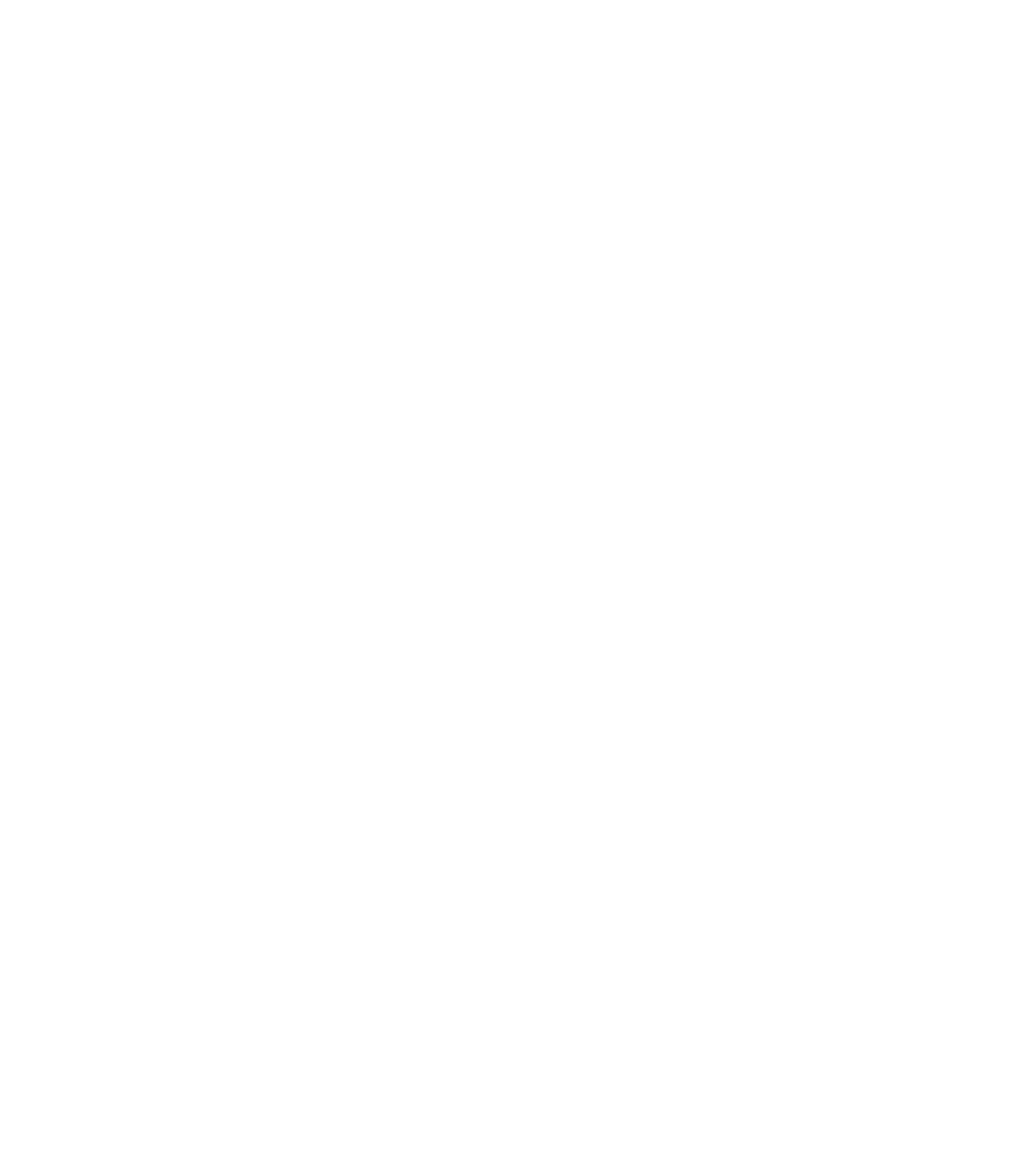
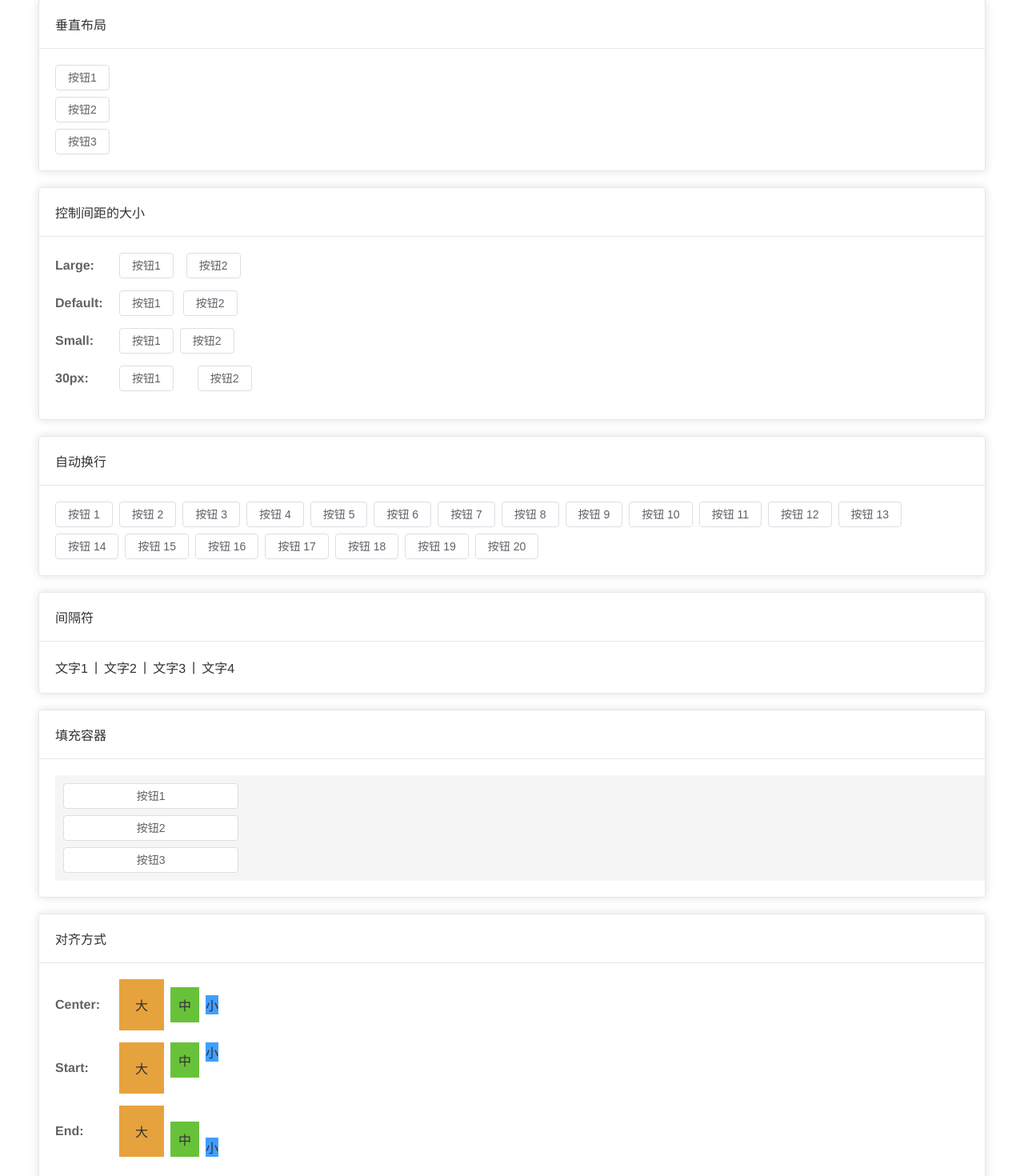
Before and after one commit to MHnanyu/custom-ui-playground, a Vue app: page /space in a window 1280 px wide. Before the commit this address had no page. Shown: the part 319-1789 px from the top of the page at 80% size. Before the commit the page ends 800 px from the top, so only its background shows below. Built offline with nearby package versions, Linux system fonts and the light colour scheme.

Commit message:
feat: 添加 Space 间距组件
- 新增 Space 组件及相关示例
- 添加 /space 路由
- 更新首页导航添加 Space 入口
- 更新 README 组件进度统计

```diff
--- /dev/null
+++ b/src/components/Space/index.vue
@@ -0,0 +1,18 @@
+<template>
+  <el-space v-bind="$attrs">
+    <template v-if="slots.default" #default>
+      <slot></slot>
+    </template>
+  </el-space>
+</template>
+
+<script setup lang="ts">
+import { useSlots } from 'vue'
+
+defineOptions({
+  name: 'CcSpace',
+  inheritAttrs: false
+})
+
+const slots = useSlots()
+</script>
--- a/src/router/index.ts
+++ b/src/router/index.ts
@@ -47,6 +47,11 @@
       path: '/scrollbar',
       name: 'Scrollbar',
       component: () => import('@/views/Scrollbar.vue')
+    },
+    {
+      path: '/space',
+      name: 'Space',
+      component: () => import('@/views/Space.vue')
     }
   ]
 })
--- a/src/views/Home.vue
+++ b/src/views/Home.vue
@@ -32,6 +32,9 @@
         <router-link to="/scrollbar">
           <el-button type="primary">Scrollbar 滚动条</el-button>
         </router-link>
+        <router-link to="/space">
+          <el-button type="primary">Space 间距</el-button>
+        </router-link>
       </div>
     </el-card>
   </div>
--- /dev/null
+++ b/src/views/Space.vue
@@ -0,0 +1,154 @@
+<template>
+  <div class="space-demo">
+    <h2>Space 间距</h2>
+    <p>设置组件之间的间距。</p>
+
+    <el-card class="section">
+      <template #header>
+        <span>基础用法</span>
+      </template>
+      <cc-space>
+        <cc-button>按钮1</cc-button>
+        <cc-button>按钮2</cc-button>
+        <cc-button>按钮3</cc-button>
+      </cc-space>
+    </el-card>
+
+    <el-card class="section">
+      <template #header>
+        <span>垂直布局</span>
+      </template>
+      <cc-space direction="vertical">
+        <cc-button>按钮1</cc-button>
+        <cc-button>按钮2</cc-button>
+        <cc-button>按钮3</cc-button>
+      </cc-space>
+    </el-card>
+
+    <el-card class="section">
+      <template #header>
+        <span>控制间距的大小</span>
+      </template>
+      <div class="demo-row">
+        <span class="label">Large:</span>
+        <cc-space size="large">
+          <cc-button>按钮1</cc-button>
+          <cc-button>按钮2</cc-button>
+        </cc-space>
+      </div>
+      <div class="demo-row">
+        <span class="label">Default:</span>
+        <cc-space size="default">
+          <cc-button>按钮1</cc-button>
+          <cc-button>按钮2</cc-button>
+        </cc-space>
+      </div>
+      <div class="demo-row">
+        <span class="label">Small:</span>
+        <cc-space size="small">
+          <cc-button>按钮1</cc-button>
+          <cc-button>按钮2</cc-button>
+        </cc-space>
+      </div>
+      <div class="demo-row">
+        <span class="label">30px:</span>
+        <cc-space :size="30">
+          <cc-button>按钮1</cc-button>
+          <cc-button>按钮2</cc-button>
+        </cc-space>
+      </div>
+    </el-card>
+
+    <el-card class="section">
+      <template #header>
+        <span>自动换行</span>
+      </template>
+      <cc-space wrap>
+        <cc-button v-for="i in 20" :key="i">按钮 {{ i }}</cc-button>
+      </cc-space>
+    </el-card>
+
+    <el-card class="section">
+      <template #header>
+        <span>间隔符</span>
+      </template>
+      <cc-space spacer="|">
+        <span>文字1</span>
+        <span>文字2</span>
+        <span>文字3</span>
+        <span>文字4</span>
+      </cc-space>
+    </el-card>
+
+    <el-card class="section">
+      <template #header>
+        <span>填充容器</span>
+      </template>
+      <div style="width: 100%; background: #f5f5f5; padding: 10px;">
+        <cc-space fill>
+          <cc-button>按钮1</cc-button>
+          <cc-button>按钮2</cc-button>
+          <cc-button>按钮3</cc-button>
+        </cc-space>
+      </div>
+    </el-card>
+
+    <el-card class="section">
+      <template #header>
+        <span>对齐方式</span>
+      </template>
+      <div class="demo-row">
+        <span class="label">Center:</span>
+        <cc-space alignment="center">
+          <span style="background: #e6a23c; padding: 20px;">大</span>
+          <span style="background: #67c23a; padding: 10px;">中</span>
+          <span style="background: #409eff;">小</span>
+        </cc-space>
+      </div>
+      <div class="demo-row">
+        <span class="label">Start:</span>
+        <cc-space alignment="start">
+          <span style="background: #e6a23c; padding: 20px;">大</span>
+          <span style="background: #67c23a; padding: 10px;">中</span>
+          <span style="background: #409eff;">小</span>
+        </cc-space>
+      </div>
+      <div class="demo-row">
+        <span class="label">End:</span>
+        <cc-space alignment="end">
+          <span style="background: #e6a23c; padding: 20px;">大</span>
+          <span style="background: #67c23a; padding: 10px;">中</span>
+          <span style="background: #409eff;">小</span>
+        </cc-space>
+      </div>
+    </el-card>
+  </div>
+</template>
+
+<script setup lang="ts">
+import CcSpace from '@/components/Space/index.vue'
+import CcButton from '@/components/Button/index.vue'
+</script>
+
+<style scoped>
+.space-demo {
+  max-width: 1200px;
+  margin: 0 auto;
+}
+
+.section {
+  margin-bottom: 20px;
+}
+
+.demo-row {
+  display: flex;
+  align-items: center;
+  margin-bottom: 15px;
+}
+
+.label {
+  width: 80px;
+  color: #606266;
+  font-weight: bold;
+}
+</style>
```
Also changed, not shown: component/space.md (added, +114 -0 lines), 1 other file (tests, documents, lock files or other folders).
